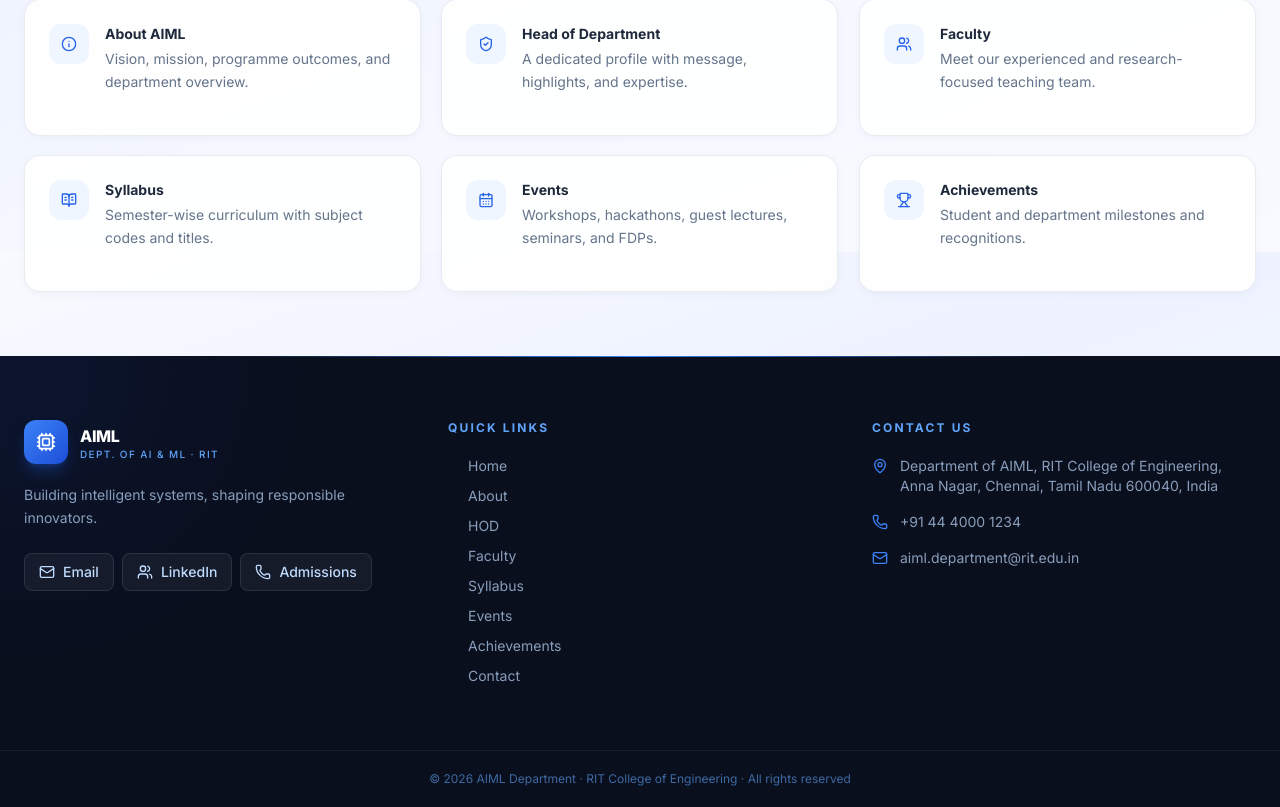
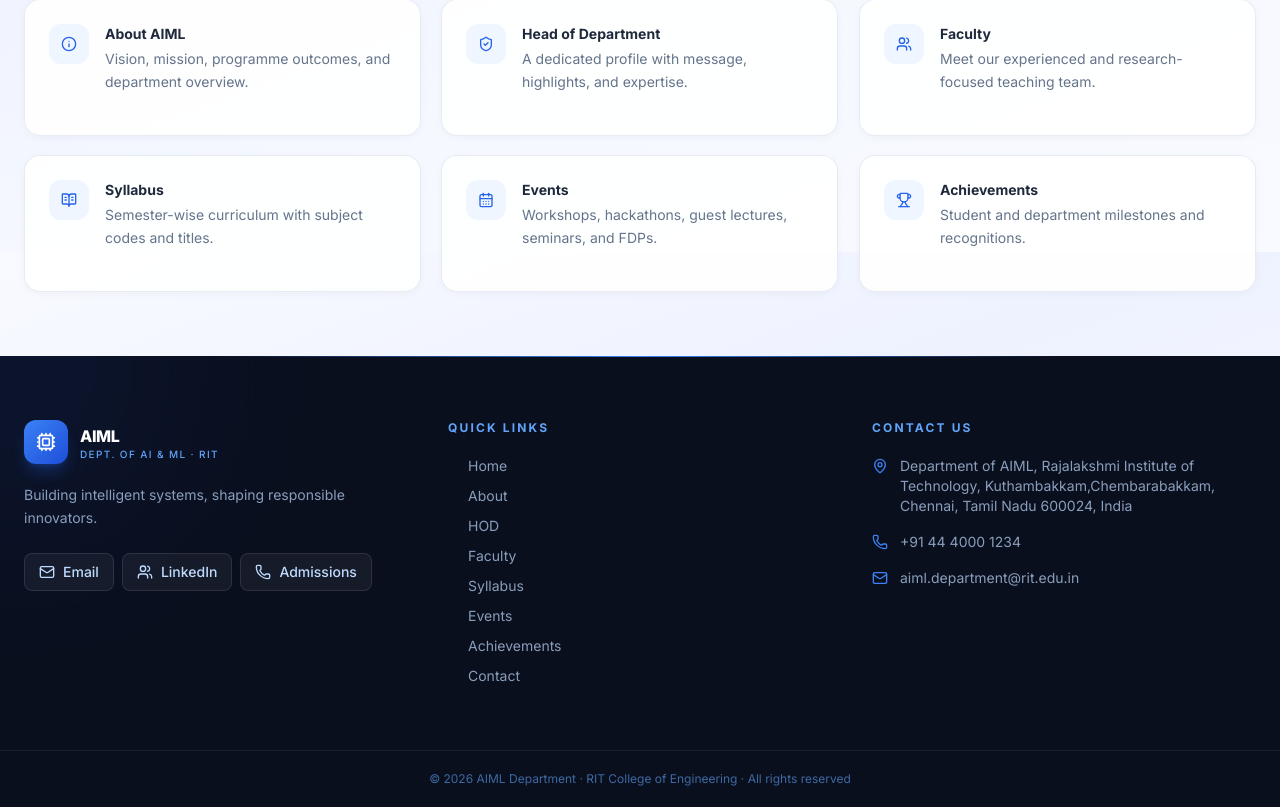
Before and after one commit to AntoJenishia/aiml-rit, a Next.js app: page / in a window 1280 px wide. Shown: the part 2148-2955 px from the top of the page. Built offline with nearby package versions, Linux system fonts and the light colour scheme.

Commit message:
content: HOD name, college address, RIT map embed, footer college name

```diff
--- a/src/data/hod.ts
+++ b/src/data/hod.ts
@@ -1,7 +1,7 @@
 import type { HODData, HodPageData } from "@/lib/types";
 
 export const hodData: HODData = {
-  name: "Dr. R. Meenakshi",
+  name: "Dr. Kanagavalli",
   designation: "Head of Department — AIML",
   qualification: "Ph.D. in Artificial Intelligence",
   experience: "22+ Years",
--- a/src/data/quickLinks.ts
+++ b/src/data/quickLinks.ts
@@ -117,8 +117,8 @@
   formTitle: "Send a Message",
   formSubtitle: "Share your query and we will respond at the earliest.",
   addressLines: [
-    "Department of AIML, RIT College of Engineering",
-    "Anna Nagar, Chennai, Tamil Nadu 600040",
+    "Department of AIML, Rajalakshmi Institute of Technology",
+    "Kuthambakkam,Chembarabakkam, Chennai, Tamil Nadu 600024",
     "India"
   ],
   phoneLabel: "Phone",
@@ -126,7 +126,7 @@
   emailLabel: "Email",
   email: "aiml.department@rit.edu.in",
   mapEmbedTitle: "AIML Department Location Map",
-  mapEmbedUrl: "https://www.google.com/maps?q=Chennai%20Tamil%20Nadu&output=embed",
+  mapEmbedUrl: "https://www.google.com/maps/embed?pb=!1m14!1m8!1m3!1d3886.9596138459974!2d80.0428186!3d13.0382427!3m2!1i1024!2i768!4f13.1!3m3!1m2!1s0x3a528bae35449d29%3A0x37d13f08d672385b!2sRajalakshmi%20Institute%20of%20Technology!5e0!3m2!1sen!2sin!4v1777059037956!5m2!1sen!2sin",
   formNameLabel: "Name",
   formNamePlaceholder: "Your full name",
   formEmailLabel: "Email",
```
